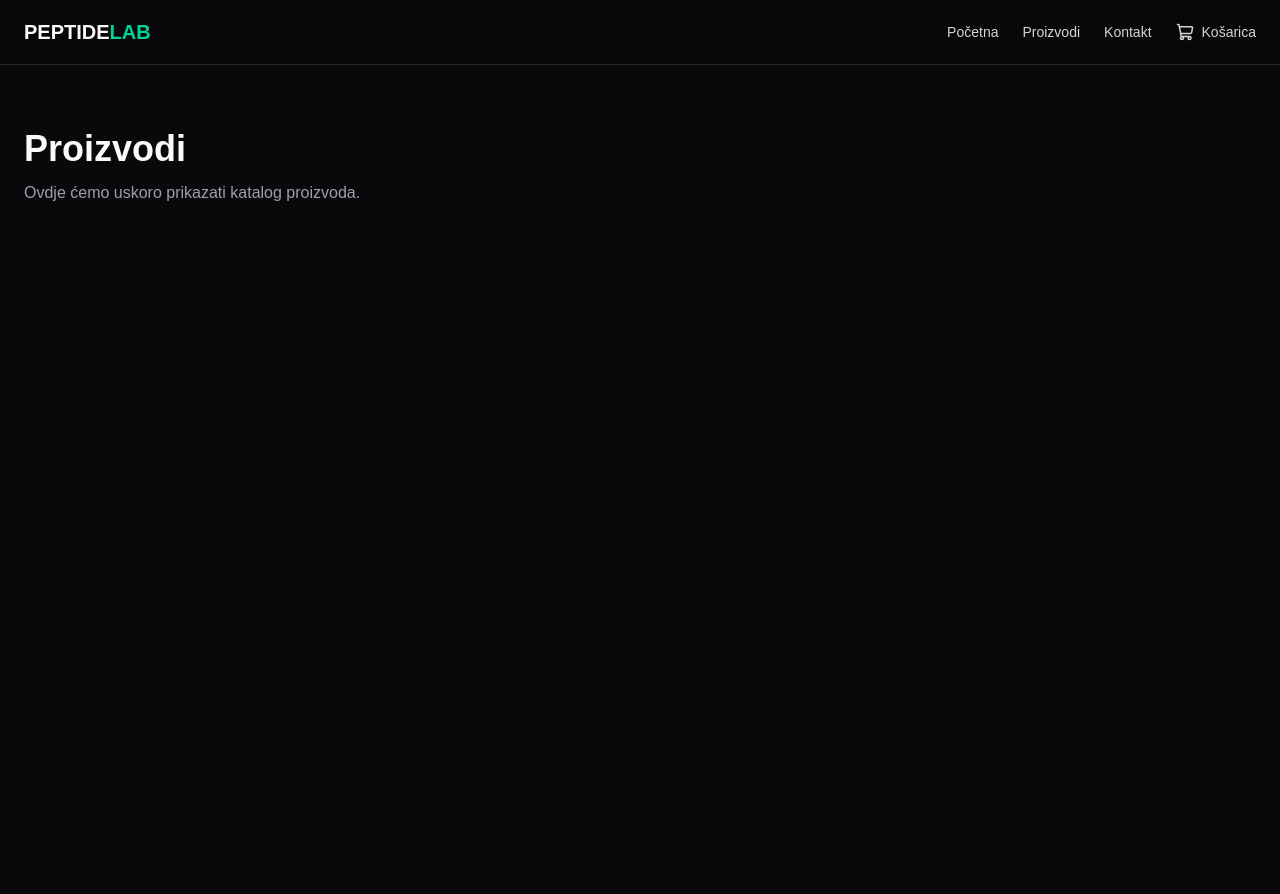
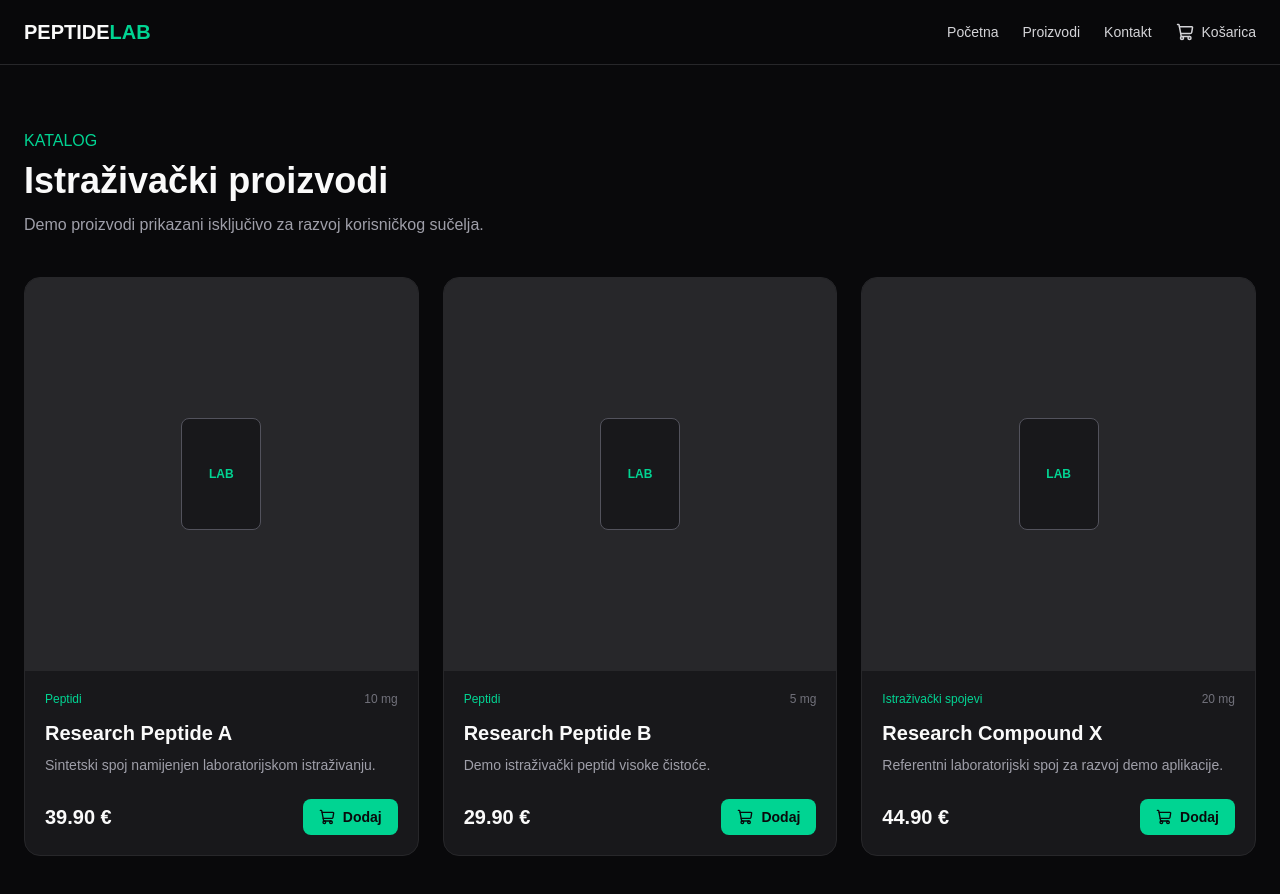
Before and after one commit to VrachoxWizard/peptids-shop, a React (Vite) app: page /proizvodi in a window 1280 px wide. Shown: the top 894 px of the page. Before the commit the page ends 800 px from the top, so only its background shows below. Built offline with nearby package versions, Linux system fonts and the light colour scheme.

Commit message:
Add product and product cards

```diff
--- /dev/null
+++ b/src/components/product/ProductCard.tsx
@@ -0,0 +1,48 @@
+import { ShoppingCart } from "lucide-react";
+import type { Product } from "../../types/product";
+
+type ProductCardProps = {
+  product: Product;
+};
+
+export default function ProductCard({ product }: ProductCardProps) {
+  return (
+    <article className="group rounded-2xl border border-zinc-800 bg-zinc-900 overflow-hidden hover:border-zinc-700 transition">
+      <div className="aspect-square bg-zinc-800 flex items-center justify-center">
+        <div className="text-center">
+          <div className="w-20 h-28 mx-auto rounded-lg border border-zinc-600 bg-zinc-900 flex items-center justify-center">
+            <span className="text-emerald-400 text-xs font-bold">LAB</span>
+          </div>
+        </div>
+      </div>
+
+      <div className="p-5">
+        <div className="flex items-center justify-between gap-3">
+          <span className="text-xs text-emerald-400 font-medium">
+            {product.category}
+          </span>
+
+          <span className="text-xs text-zinc-500">{product.amount}</span>
+        </div>
+
+        <h2 className="text-xl font-semibold mt-3">{product.name}</h2>
+
+        <p className="text-sm text-zinc-400 mt-2">{product.description}</p>
+
+        <div className="flex items-center justify-between mt-6">
+          <span className="text-xl font-bold">
+            {product.price.toFixed(2)} €
+          </span>
+
+          <button
+            type="button"
+            className="flex items-center gap-2 rounded-lg bg-emerald-400 text-zinc-950 px-4 py-2 text-sm font-semibold hover:bg-emerald-300 transition"
+          >
+            <ShoppingCart size={16} />
+            Dodaj
+          </button>
+        </div>
+      </div>
+    </article>
+  );
+}
--- /dev/null
+++ b/src/data/products.ts
@@ -0,0 +1,34 @@
+import type { Product } from "../types/product";
+
+export const products: Product[] = [
+  {
+    id: 1,
+    slug: "research-peptide-a",
+    name: "Research Peptide A",
+    category: "Peptidi",
+    description: "Sintetski spoj namijenjen laboratorijskom istraživanju.",
+    amount: "10 mg",
+    price: 39.9,
+    image: "/images/product-placeholder.png",
+  },
+  {
+    id: 2,
+    slug: "research-peptide-b",
+    name: "Research Peptide B",
+    category: "Peptidi",
+    description: "Demo istraživački peptid visoke čistoće.",
+    amount: "5 mg",
+    price: 29.9,
+    image: "/images/product-placeholder.png",
+  },
+  {
+    id: 3,
+    slug: "research-compound-x",
+    name: "Research Compound X",
+    category: "Istraživački spojevi",
+    description: "Referentni laboratorijski spoj za razvoj demo aplikacije.",
+    amount: "20 mg",
+    price: 44.9,
+    image: "/images/product-placeholder.png",
+  },
+];
--- a/src/pages/Products.tsx
+++ b/src/pages/Products.tsx
@@ -1,11 +1,24 @@
+import ProductCard from "../components/product/ProductCard";
+import { products } from "../data/products";
+
 export default function Products() {
   return (
-    <div className="max-w-7xl mx-auto px-6 py-16">
-      <h1 className="text-4xl font-bold">Proizvodi</h1>
+    <main className="max-w-7xl mx-auto px-6 py-16">
+      <div className="mb-10">
+        <p className="text-emerald-400 font-medium">KATALOG</p>
 
-      <p className="text-zinc-400 mt-3">
-        Ovdje ćemo uskoro prikazati katalog proizvoda.
-      </p>
-    </div>
+        <h1 className="text-4xl font-bold mt-2">Istraživački proizvodi</h1>
+
+        <p className="text-zinc-400 mt-3">
+          Demo proizvodi prikazani isključivo za razvoj korisničkog sučelja.
+        </p>
+      </div>
+
+      <div className="grid gap-6 sm:grid-cols-2 lg:grid-cols-3">
+        {products.map((product) => (
+          <ProductCard key={product.id} product={product} />
+        ))}
+      </div>
+    </main>
   );
 }
--- /dev/null
+++ b/src/types/product.ts
@@ -0,0 +1,10 @@
+export type Product = {
+  id: number;
+  slug: string;
+  name: string;
+  category: string;
+  description: string;
+  amount: string;
+  price: number;
+  image: string;
+};
```
